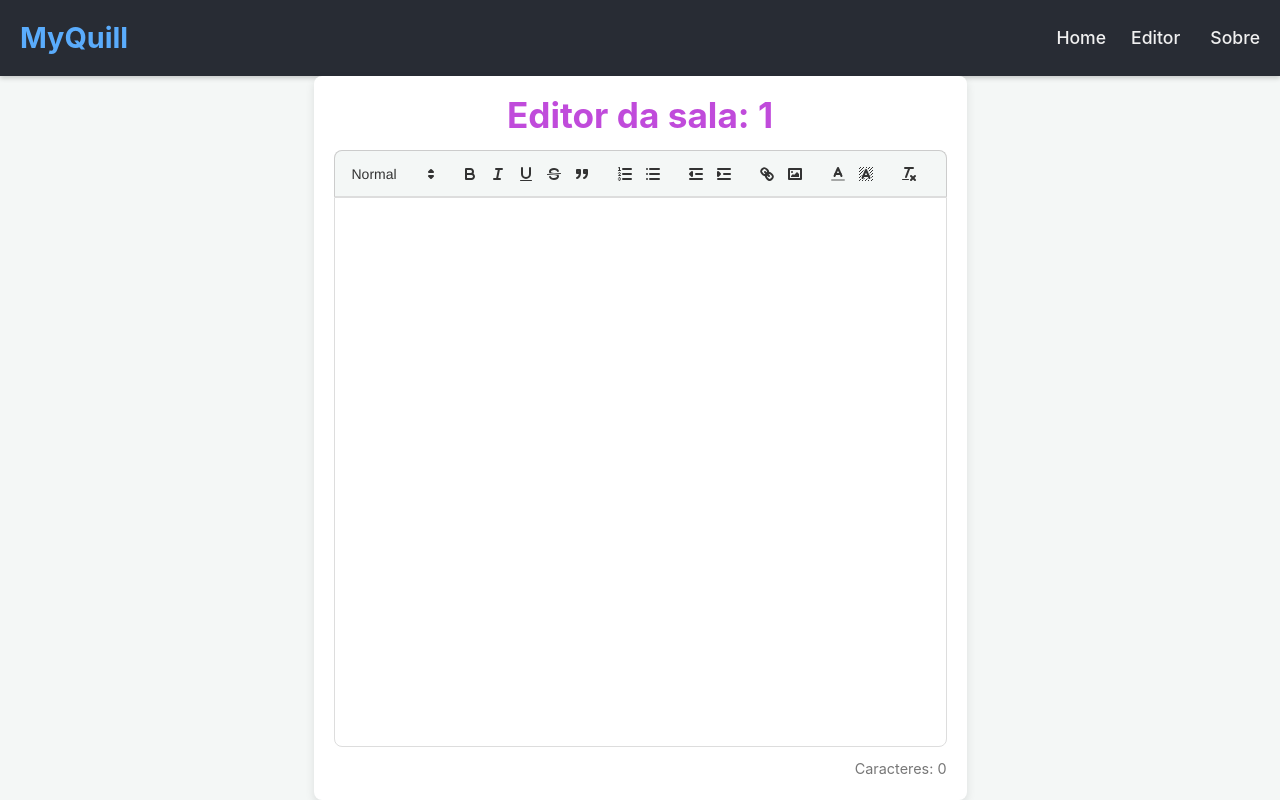
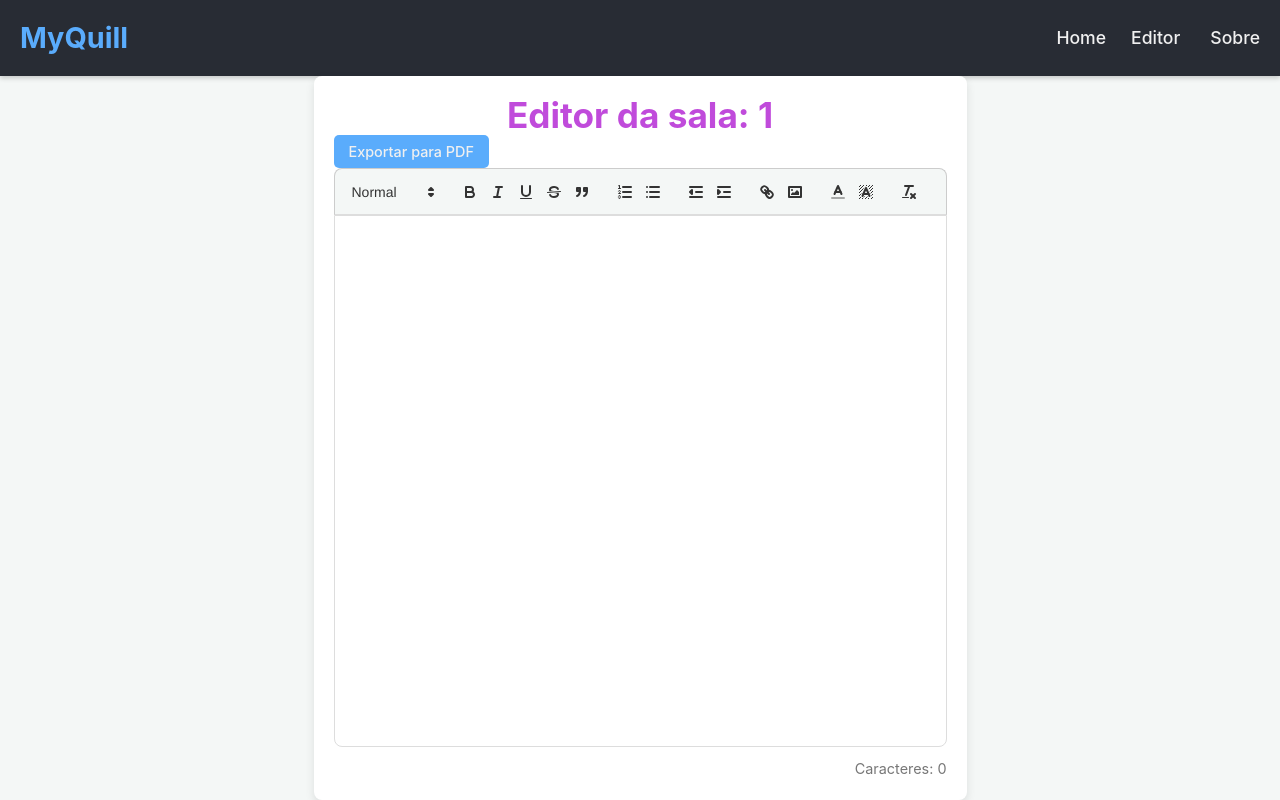
Before and after one commit to keisydev/text-editor, a React (Vite) app in the folder client/: page /#/editor/1 in a window 1280 px wide. Built offline with nearby package versions, Linux system fonts and the light colour scheme; no server answers.

Commit message:
feat: adiciona funcionalidade de exportar para PDF

```diff
--- a/client/package.json
+++ b/client/package.json
@@ -13,6 +13,8 @@
     "deploy": "gh-pages -d dist"
   },
   "dependencies": {
+    "html2canvas": "^1.4.1",
+    "jspdf": "^3.0.1",
     "quill": "^2.0.3",
     "quill-delta": "^5.1.0",
     "react": "^18.2.0",
--- a/client/src/pages/Editor.css
+++ b/client/src/pages/Editor.css
@@ -12,9 +12,23 @@
 
 .editor-header h1 {
   font-size: 1.8rem;
-  margin-bottom: 15px;
+  margin-bottom: 0;
   color: var(--primary-color);
   text-align: center;
+}
+
+.export-button {
+  background-color: var(--secondary-color); /* Usando o azul para o botão de exportar */
+  color: var(--light-text-color);
+  padding: 8px 15px;
+  font-size: 0.9rem;
+  border-radius: 5px;
+  cursor: pointer;
+  transition: background-color 0.3s ease;
+}
+
+.export-button:hover {
+  background-color: #4b9ae2; /* Uma versão mais escura do azul */
 }
 
 /* Estilos específicos para o Quill */
@@ -22,6 +36,7 @@
   flex-grow: 1;
   display: flex; /* Para fazer o editor e a barra de ferramentas se ajustarem */
   flex-direction: column;
+  min-height: 300px;
 }
 
 .ql-toolbar {
--- a/client/src/pages/Editor.jsx
+++ b/client/src/pages/Editor.jsx
@@ -1,4 +1,3 @@
-// client/src/pages/Editor.jsx
 import { useState, useEffect, useRef } from 'react';
 import { useParams } from 'react-router-dom';
 import io from 'socket.io-client';
@@ -7,6 +6,9 @@ import 'react-quill/dist/quill.snow.css';
 import '../App.css';
 import './Editor.css';
 import Delta from 'quill-delta';
+
+import jsPDF from 'jspdf';
+import html2canvas from 'html2canvas';
 
 function Editor() {
   const { id } = useParams();
@@ -79,7 +81,7 @@ function Editor() {
       setQuillInitialized(true); // Marca como inicializado
       console.log("[Frontend] Quill inicializado no DOM.");
     }
-  }, [quillInitialized]); // Rode uma vez quando a ref estiver pronta e o estado for falso
+  }, [quillInitialized]);
 
 
   const handleQuillChange = (content, delta, source) => {
@@ -100,10 +102,53 @@ function Editor() {
     }
   };
 
+  // Nova função para exportar para PDF
+  const exportToPdf = () => {
+    if (quillRef.current) {
+      // Pega o elemento DOM do editor Quill. É o que html2canvas vai renderizar.
+      const editorElement = quillRef.current.editor.scroll.domNode;
+
+      html2canvas(editorElement, {
+        scale: 2, // Aumenta a escala para melhor qualidade de imagem
+        useCORS: true // Essencial se houver imagens de outras origens no editor
+      }).then(canvas => {
+        const imgData = canvas.toDataURL('image/png');
+        const pdf = new jsPDF('p', 'mm', 'a4'); // 'p' para retrato, 'mm' para unidades, 'a4' para tamanho
+
+        const imgWidth = pdf.internal.pageSize.getWidth(); // Largura da página PDF
+        const imgHeight = (canvas.height * imgWidth) / canvas.width; // Altura da imagem proporcional à largura da página
+
+        let heightLeft = imgHeight;
+        let position = 0; // Posição Y atual no PDF
+
+        // Adiciona a primeira página
+        pdf.addImage(imgData, 'PNG', 0, position, imgWidth, imgHeight);
+        heightLeft -= pdf.internal.pageSize.getHeight();
+
+        // Lida com múltiplas páginas se o conteúdo for maior que uma A4
+        while (heightLeft >= -1) { // -1 para garantir que pequenas sobras sejam incluídas
+          position = heightLeft - imgHeight; // Calcula a nova posição Y para o restante da imagem
+          pdf.addPage();
+          pdf.addImage(imgData, 'PNG', 0, position, imgWidth, imgHeight);
+          heightLeft -= pdf.internal.pageSize.getHeight();
+        }
+
+        pdf.save(`${id}.pdf`); // Salva o arquivo com o nome da sala atual
+      }).catch(error => {
+        console.error("Erro ao gerar PDF:", error);
+        alert("Erro ao gerar PDF. Verifique o console.");
+      });
+    } else {
+      alert("Editor não está pronto para exportar.");
+    }
+  };
+
+
   return (
     <div className="editor-container">
       <div className="editor-header">
         <h1>Editor da sala: {id}</h1>
+        <button onClick={exportToPdf} className="export-button">Exportar para PDF</button> {/* Botão de exportar */}
       </div>
       <ReactQuill
         ref={quillRef}
```
Also changed, not shown: 1 other file (tests, documents, lock files or other folders).
